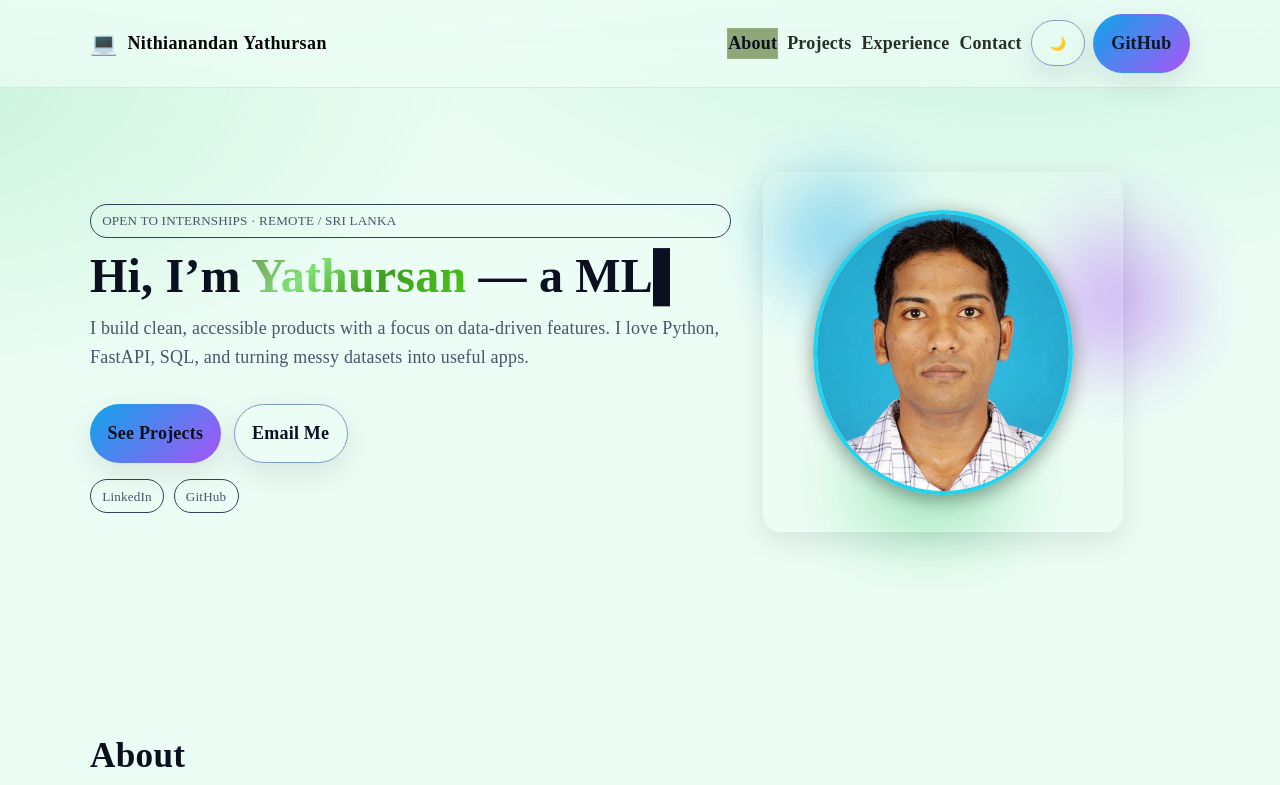
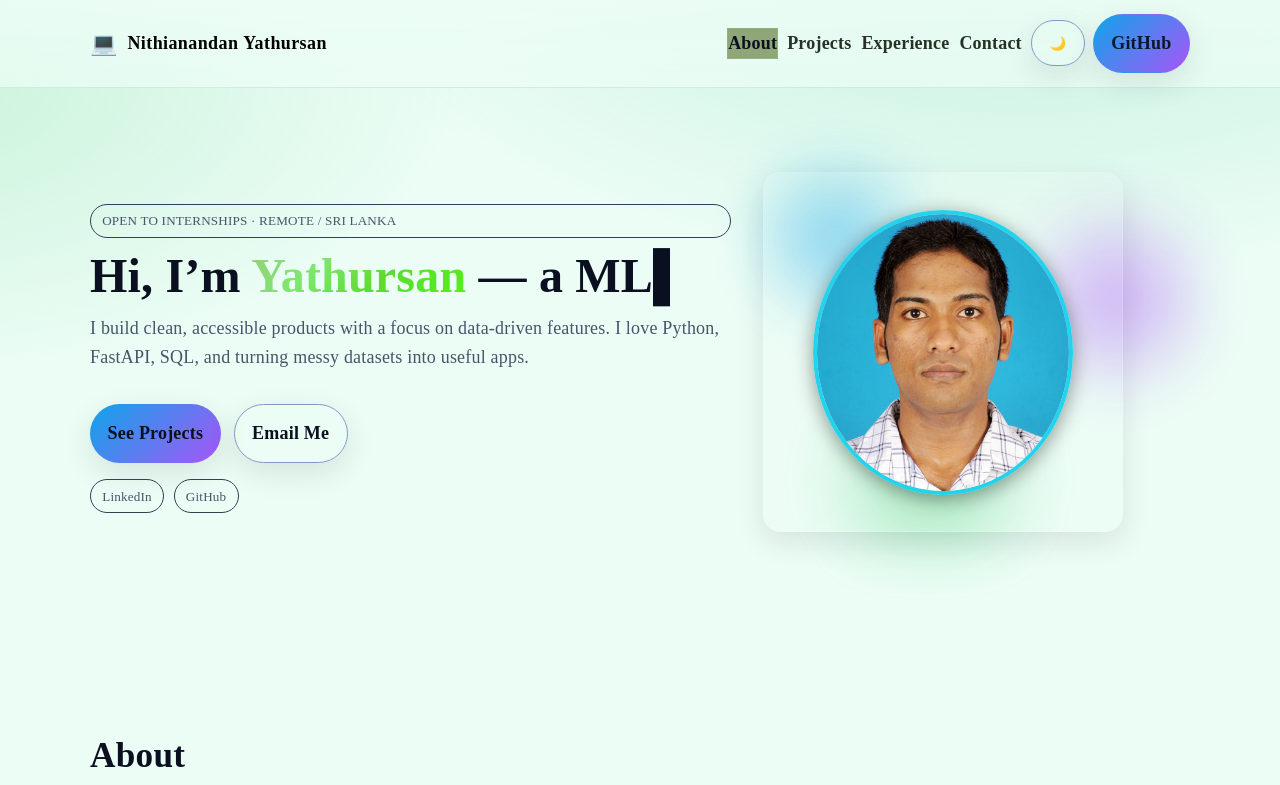
Before and after one commit to NithiYathursan/yathu-portfolio, a plain HTML site: page index.html in a window 1280 px wide. Shown: the top 785 px of the page. Drawn offline with Linux system fonts and the light colour scheme.

Commit message:
Update font color

```diff
--- a/index.html
+++ b/index.html
@@ -72,7 +72,7 @@
     /* Hero */
     .hero { display:grid; grid-template-columns: 1.2fr .8fr; gap:2rem; align-items:center; min-height: 72vh }
     .hero h1 { font-size: clamp(2rem, 2.2vw + 1.8rem, 3rem); margin:0 0 .8rem; line-height:1.05 }
-    .headline-gradient { background: linear-gradient(135deg, #74995f 0%, #7fe272 30%, #3e9e1e 60%, #48c916fd 100%); -webkit-background-clip:text; background-clip:text; color:transparent }
+    .headline-gradient { background: linear-gradient(135deg, #9acc7c 0%, #7ee770 30%, #5cdb32 60%, #55f018fd 100%); -webkit-background-clip:text; background-clip:text; color:transparent }
     .role { display:inline-block; font-weight:800 }
     .hero .cta { display:flex; gap:.8rem; flex-wrap:wrap; margin-top:1.2rem }
     .hero-visual { position:relative }
```
